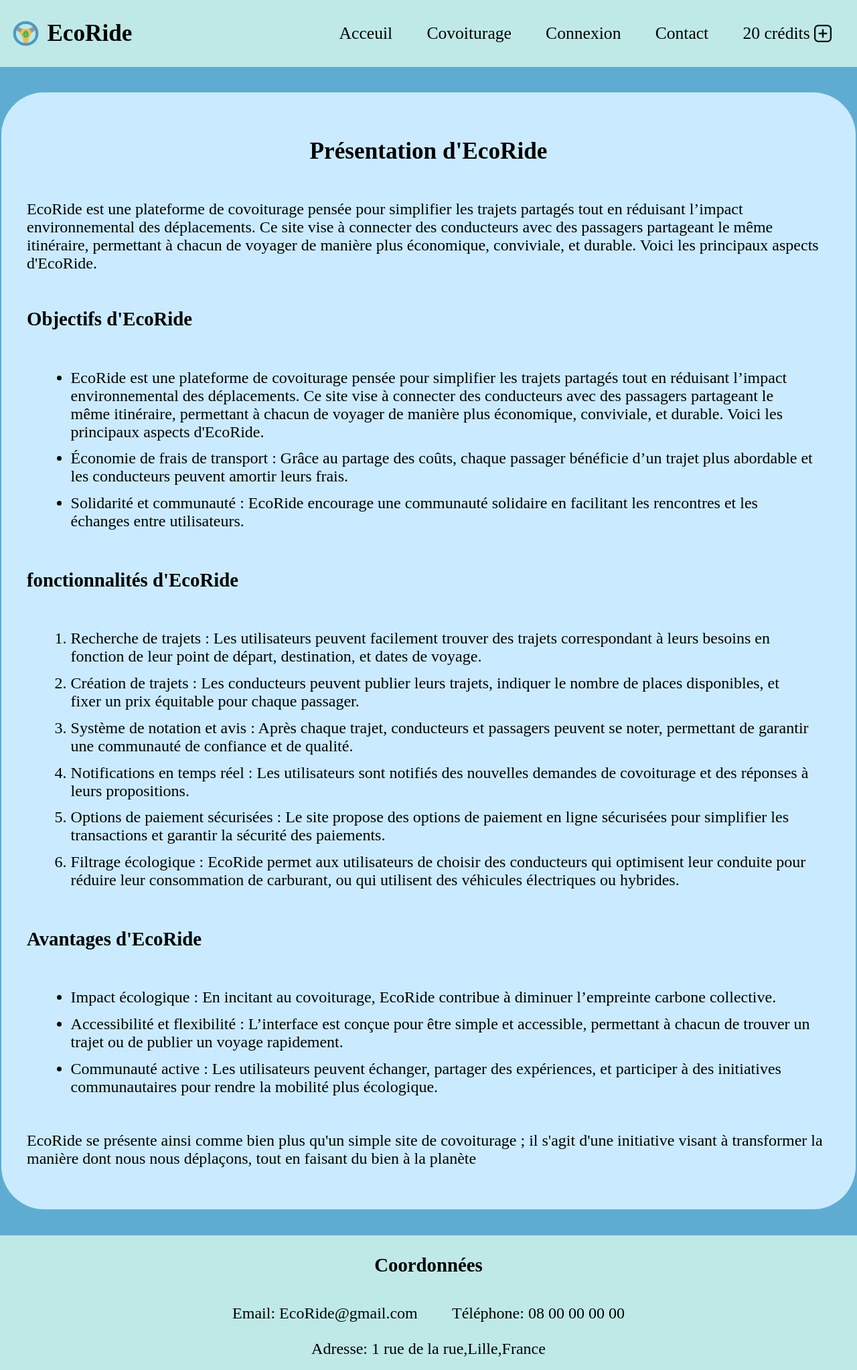
After one commit to boutoutben/EcoRide, a Symfony app: template templates/full_presentation/index.html.twig in a window 1280 px wide. The commit adds this page. Shown: the top 2046 px of the page at 67% size. Run offline with Twig, Linux system fonts and the light colour scheme; the template is opened without the code that fills it, so the values that code supplies are empty; style sheets or scripts are compiled from the project's sources; some libraries are stand-ins or nearby versions.

Commit message:
présentation complète d'EcoRide et description de recrutement

```diff
--- a/assets/css/style.css
+++ b/assets/css/style.css
@@ -127,7 +127,7 @@ footer>section.info>div>div>p{
     flex-direction: column;
     margin:3vw auto;
     align-items: center;
-    padding: 2vw;
+    padding: 3vw;
     max-width: 1200px;
     background-color: #CAEBFF;
     border-radius: 5vw;
@@ -597,3 +597,11 @@ select{
 #carpoolOpinion>.flex-row>div.flex-row{
     margin: 0 2vw;
 }
+
+:is(#fullPresentation,#recrutment) li{
+    margin: 1vw 2vw;
+}
+:is(#fullPresentation, #recrutment) h3{
+    width: 100%;
+    text-align: left;
+}
--- /dev/null
+++ b/templates/full_presentation/index.html.twig
@@ -0,0 +1,34 @@
+{% extends 'base.html.twig' %}
+
+{% block title %}Hello FullPresentationController!{% endblock %}
+
+{% block body %}
+<main>
+    <section class="block" id="fullPresentation">
+        <h1>Présentation d'EcoRide</h1>
+        <p>EcoRide est une plateforme de covoiturage pensée pour simplifier les trajets partagés tout en réduisant l’impact environnemental des déplacements. Ce site vise à connecter des conducteurs avec des passagers partageant le même itinéraire, permettant à chacun de voyager de manière plus économique, conviviale, et durable. Voici les principaux aspects d'EcoRide.</p>
+        <h3>Objectifs d'EcoRide</h3>
+        <ul>
+            <li>EcoRide est une plateforme de covoiturage pensée pour simplifier les trajets partagés tout en réduisant l’impact environnemental des déplacements. Ce site vise à connecter des conducteurs avec des passagers partageant le même itinéraire, permettant à chacun de voyager de manière plus économique, conviviale, et durable. Voici les principaux aspects d'EcoRide.</li>
+            <li>Économie de frais de transport : Grâce au partage des coûts, chaque passager bénéficie d’un trajet plus abordable et les conducteurs peuvent amortir leurs frais.</li>
+            <li>Solidarité et communauté : EcoRide encourage une communauté solidaire en facilitant les rencontres et les échanges entre utilisateurs.</li>
+        </ul>
+        <h3>fonctionnalités d'EcoRide</h3>
+        <ol>
+            <li>Recherche de trajets : Les utilisateurs peuvent facilement trouver des trajets correspondant à leurs besoins en fonction de leur point de départ, destination, et dates de voyage.</li>
+            <li>Création de trajets : Les conducteurs peuvent publier leurs trajets, indiquer le nombre de places disponibles, et fixer un prix équitable pour chaque passager.</li>
+            <li>Système de notation et avis : Après chaque trajet, conducteurs et passagers peuvent se noter, permettant de garantir une communauté de confiance et de qualité.</li>
+            <li>Notifications en temps réel : Les utilisateurs sont notifiés des nouvelles demandes de covoiturage et des réponses à leurs propositions.</li>
+            <li>Options de paiement sécurisées : Le site propose des options de paiement en ligne sécurisées pour simplifier les transactions et garantir la sécurité des paiements.</li>
+            <li>Filtrage écologique : EcoRide permet aux utilisateurs de choisir des conducteurs qui optimisent leur conduite pour réduire leur consommation de carburant, ou qui utilisent des véhicules électriques ou hybrides.</li>
+        </ol>
+        <h3>Avantages d'EcoRide</h3>
+        <ul>
+            <li>Impact écologique : En incitant au covoiturage, EcoRide contribue à diminuer l’empreinte carbone collective.</li>
+            <li>Accessibilité et flexibilité : L’interface est conçue pour être simple et accessible, permettant à chacun de trouver un trajet ou de publier un voyage rapidement.</li>
+            <li>Communauté active : Les utilisateurs peuvent échanger, partager des expériences, et participer à des initiatives communautaires pour rendre la mobilité plus écologique.</li>
+        </ul>
+        <p>EcoRide se présente ainsi comme bien plus qu'un simple site de covoiturage ; il s'agit d'une initiative visant à transformer la manière dont nous nous déplaçons, tout en faisant du bien à la planète</p>
+    </section>
+</main>
+{% endblock %}
```
Also changed, not shown: src/Controller/FullPresentationController.php (added, +18 -0 lines), src/Controller/RecrutmentController.php (added, +18 -0 lines), templates/recrutment/index.html.twig (added, +31 -0 lines).
